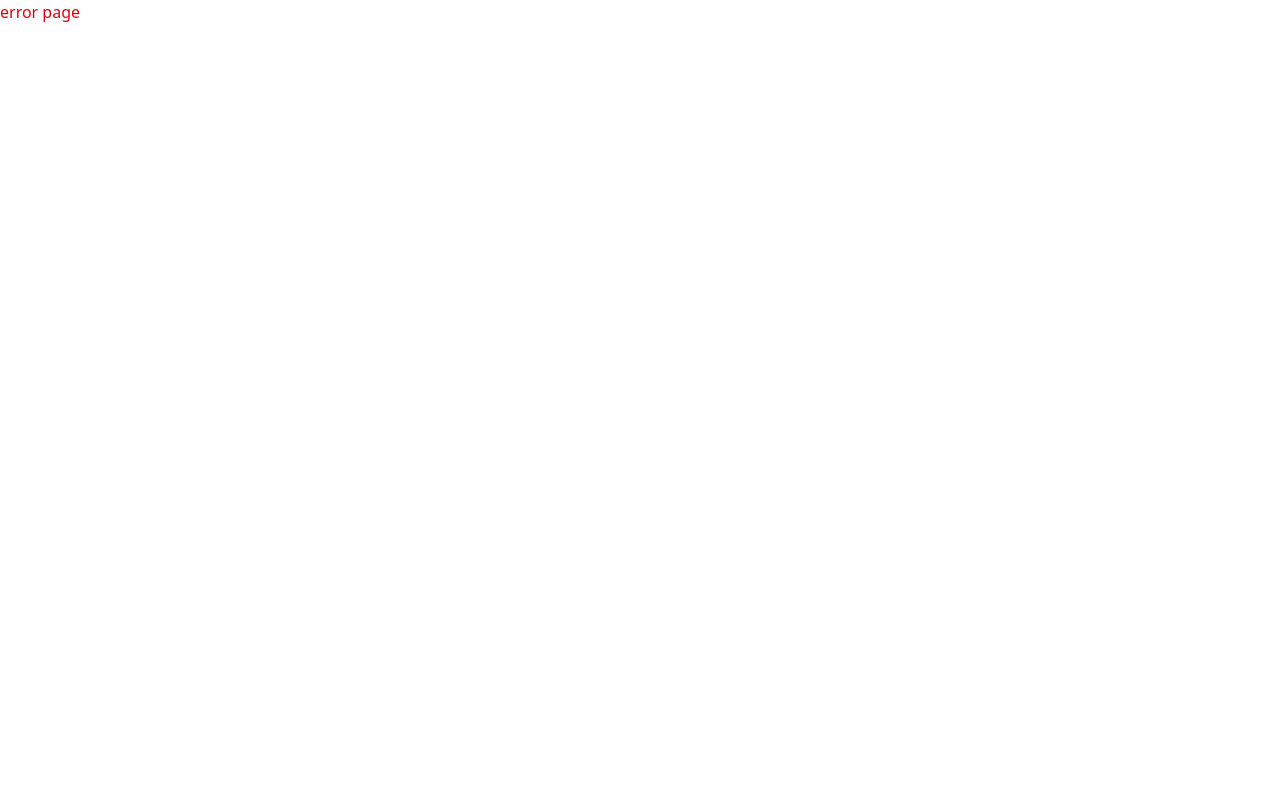
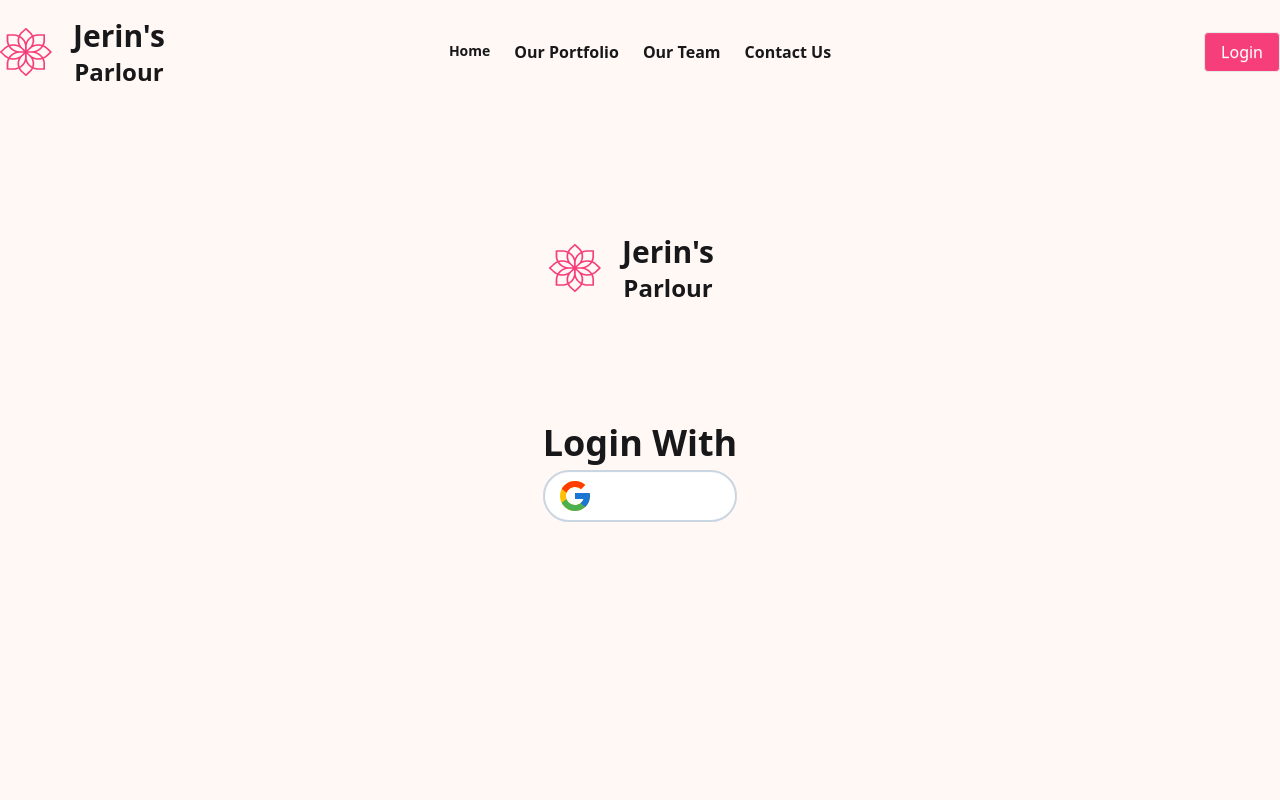
Before and after one commit to Abusayem99133/jenins-parlour-client, a React (Vite) app: page /login in a window 1280 px wide. Before the commit this address had no page. Shown: the top 800 px of the page. Built offline with nearby package versions, Linux system fonts and the light colour scheme.

Commit message:
create a new page in login and register page and work on going

```diff
--- a/package.json
+++ b/package.json
@@ -17,6 +17,7 @@
     "react": "^19.1.1",
     "react-dom": "^19.1.1",
     "react-helmet-async": "^2.0.5",
+    "react-icons": "^5.5.0",
     "react-router-dom": "^7.9.4",
     "sort-by": "^1.2.0",
     "tailwindcss": "^4.1.16"
--- a/src/components/navbar/Navbar.jsx
+++ b/src/components/navbar/Navbar.jsx
@@ -1,5 +1,5 @@
 import React from "react";
-import logo from "../../assets/image/logo/Group.png";
+import logo from "../../assets/image/logo/logo.png";
 import { Link } from "react-router-dom";
 const Navbar = () => {
   const navItems = [
--- /dev/null
+++ b/src/components/pages/login/Login.jsx
@@ -0,0 +1,32 @@
+import React from "react";
+import logo from "../../../assets/image/logo/logo.png";
+import { FcGoogle } from "react-icons/fc";
+import { Helmet } from "react-helmet-async";
+const Login = () => {
+  return (
+    <div className="flex flex-col justify-center items-center mx-auto mt-36">
+      <Helmet>
+        <title>Jerins-parlour | Login Page</title>
+      </Helmet>
+      <div className="flex items-center gap-1 ">
+        <div>
+          <img src={logo} alt="" />
+        </div>
+        <div className=" flex flex-col items-center">
+          <a className="btn btn-ghost text-3xl font-bold">Jerin's </a>
+          <span className="text-2xl font-semibold">Parlour</span>
+        </div>
+      </div>
+      <div className="mt-28">
+        <h1 className="text-[36px] font-semibold ">Login With</h1>
+        <span className="border-2 border-slate-300 input rounded-full py-6 ">
+          <button className=" ">
+            <FcGoogle className="text-4xl md:max-w-96" />
+          </button>
+        </span>
+      </div>
+    </div>
+  );
+};
+
+export default Login;
--- /dev/null
+++ b/src/components/pages/register/Register.jsx
@@ -0,0 +1,11 @@
+import React from "react";
+
+const Register = () => {
+  return (
+    <div>
+      <h1>Register page</h1>
+    </div>
+  );
+};
+
+export default Register;
```
Also changed, not shown: src/components/layout/router/Router.jsx (+10 -0 lines), src/assets/image/logo/logo.png (renamed from src/assets/image/logo/Group.png), 1 other file (tests, documents, lock files or other folders).
